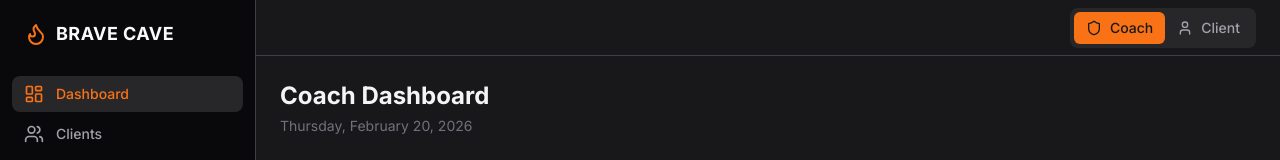
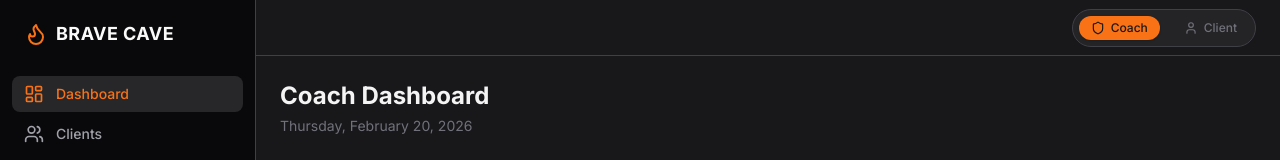
Before and after one commit to dcerniglia/brave-cave-demo, a React (Vite) app: page /brave-cave-demo/coach in a window 1280 px wide. Shown: the top 160 px of the page. Built offline with nearby package versions, Linux system fonts and the light colour scheme.

Commit message:
refines role switcher to pill-style toggle
Co-Authored-By: Claude Opus 4.6 <noreply@anthropic.com>

```diff
--- a/src/components/layout/RoleSwitcher.tsx
+++ b/src/components/layout/RoleSwitcher.tsx
@@ -2,41 +2,45 @@ import { Shield, User } from "lucide-react"
 import { useNavigate } from "react-router-dom"
 import { cn } from "@/lib/utils"
 import { useRole } from "@/hooks/useRole"
-import type { Role } from "@/types"
-
-const options: { value: Role; label: string; icon: typeof Shield }[] = [
-  { value: "coach", label: "Coach", icon: Shield },
-  { value: "client", label: "Client", icon: User },
-]
 
 export function RoleSwitcher() {
   const { role, setRole } = useRole()
   const navigate = useNavigate()
+  const isCoach = role === "coach"
+
+  const toggle = () => {
+    const next = isCoach ? "client" : "coach"
+    setRole(next)
+    navigate(next === "coach" ? "/coach" : "/client")
+  }
 
   return (
-    <div className="flex rounded-lg bg-zinc-800 p-1">
-      {options.map((opt) => {
-        const Icon = opt.icon
-        const active = role === opt.value
-        return (
-          <button
-            key={opt.value}
-            onClick={() => {
-              setRole(opt.value)
-              navigate(opt.value === "coach" ? "/coach" : "/client")
-            }}
-            className={cn(
-              "flex items-center gap-2 rounded-md px-3 py-1.5 text-sm font-medium transition-colors",
-              active
-                ? "bg-primary text-primary-foreground"
-                : "text-muted-foreground hover:text-foreground"
-            )}
-          >
-            <Icon className="h-4 w-4" />
-            {opt.label}
-          </button>
-        )
-      })}
-    </div>
+    <button
+      onClick={toggle}
+      className="flex items-center gap-3 rounded-full bg-zinc-800/80 border border-zinc-700/50 px-1.5 py-1.5 transition-colors hover:border-zinc-600"
+    >
+      <span
+        className={cn(
+          "flex items-center gap-1.5 rounded-full px-3 py-1 text-xs font-medium transition-all",
+          isCoach
+            ? "bg-primary text-primary-foreground shadow-sm"
+            : "text-zinc-500"
+        )}
+      >
+        <Shield className="h-3.5 w-3.5" />
+        Coach
+      </span>
+      <span
+        className={cn(
+          "flex items-center gap-1.5 rounded-full px-3 py-1 text-xs font-medium transition-all",
+          !isCoach
+            ? "bg-primary text-primary-foreground shadow-sm"
+            : "text-zinc-500"
+        )}
+      >
+        <User className="h-3.5 w-3.5" />
+        Client
+      </span>
+    </button>
   )
 }
```
